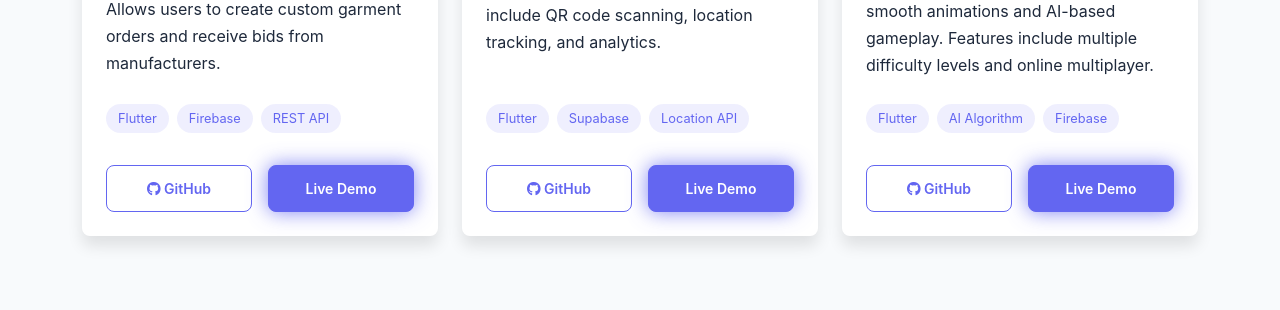
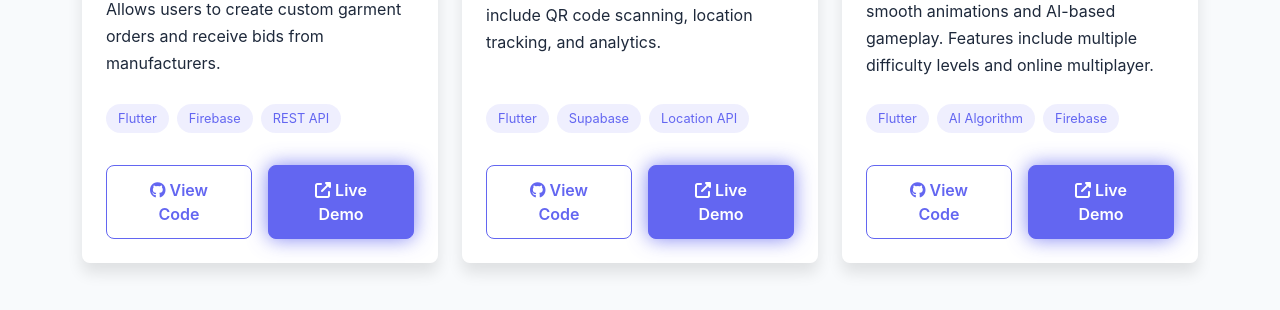
Before and after one commit to Khaled-Amin-Shawon/portfolio, a plain HTML site: page index.html in a window 1280 px wide. Shown: the part 2394-2704 px from the top of the page. Drawn offline with nearby package versions, Linux system fonts and the light colour scheme.

Commit message:
Refactor project links in index.html to use icons and improve button labels; add EmailJS integration for email functionality.

```diff
--- a/index.html
+++ b/index.html
@@ -171,7 +171,7 @@
                         <h3>Technologies I Work With</h3>
                         <div class="technologies-grid">
                             <div class="tech-card">
-                                <img src="images\flutter_icon.png" alt="Flutter Logo" width="40">
+                                <i class="fab fa-flutter"></i>
                                 <span>Flutter</span>
                             </div>
                             <div class="tech-card">
@@ -224,9 +224,14 @@
                                 <span>REST API</span>
                             </div>
                             <div class="project-links">
-                                <a href="#" class="btn btn-sm btn-outline-primary"><i class="fab fa-github"></i>
-                                    GitHub</a>
-                                <a href="#" class="btn btn-sm btn-primary">Live Demo</a>
+                                <a href="#" class="btn btn-outline-primary">
+                                    <i class="fab fa-github"></i>
+                                    <span>View Code</span>
+                                </a>
+                                <a href="#" class="btn btn-primary">
+                                    <i class="fas fa-external-link-alt"></i>
+                                    <span>Live Demo</span>
+                                </a>
                             </div>
                         </div>
                     </div>
@@ -246,9 +251,14 @@
                                 <span>Location API</span>
                             </div>
                             <div class="project-links">
-                                <a href="#" class="btn btn-sm btn-outline-primary"><i class="fab fa-github"></i>
-                                    GitHub</a>
-                                <a href="#" class="btn btn-sm btn-primary">Live Demo</a>
+                                <a href="#" class="btn btn-outline-primary">
+                                    <i class="fab fa-github"></i>
+                                    <span>View Code</span>
+                                </a>
+                                <a href="#" class="btn btn-primary">
+                                    <i class="fas fa-external-link-alt"></i>
+                                    <span>Live Demo</span>
+                                </a>
                             </div>
                         </div>
                     </div>
@@ -269,9 +279,14 @@
                                 <span>Firebase</span>
                             </div>
                             <div class="project-links">
-                                <a href="#" class="btn btn-sm btn-outline-primary"><i class="fab fa-github"></i>
-                                    GitHub</a>
-                                <a href="#" class="btn btn-sm btn-primary">Live Demo</a>
+                                <a href="#" class="btn btn-outline-primary">
+                                    <i class="fab fa-github"></i>
+                                    <span>View Code</span>
+                                </a>
+                                <a href="#" class="btn btn-primary">
+                                    <i class="fas fa-external-link-alt"></i>
+                                    <span>Live Demo</span>
+                                </a>
                             </div>
                         </div>
                     </div>
@@ -520,6 +535,14 @@
     <script src="https://code.jquery.com/jquery-3.6.0.min.js"></script>
     <script src="https://cdn.jsdelivr.net/npm/bootstrap@5.3.0/dist/js/bootstrap.bundle.min.js"></script>
     <script src="https://unpkg.com/aos@2.3.1/dist/aos.js"></script>
+    <!-- Add EmailJS -->
+    <script src="https://cdn.jsdelivr.net/npm/@emailjs/browser@3/dist/email.min.js"></script>
+    <script>
+        (function() {
+            // Initialize EmailJS with your public key
+            emailjs.init("YOUR_PUBLIC_KEY");
+        })();
+    </script>
     <script src="js/main.js"></script>
 </body>
 
```
